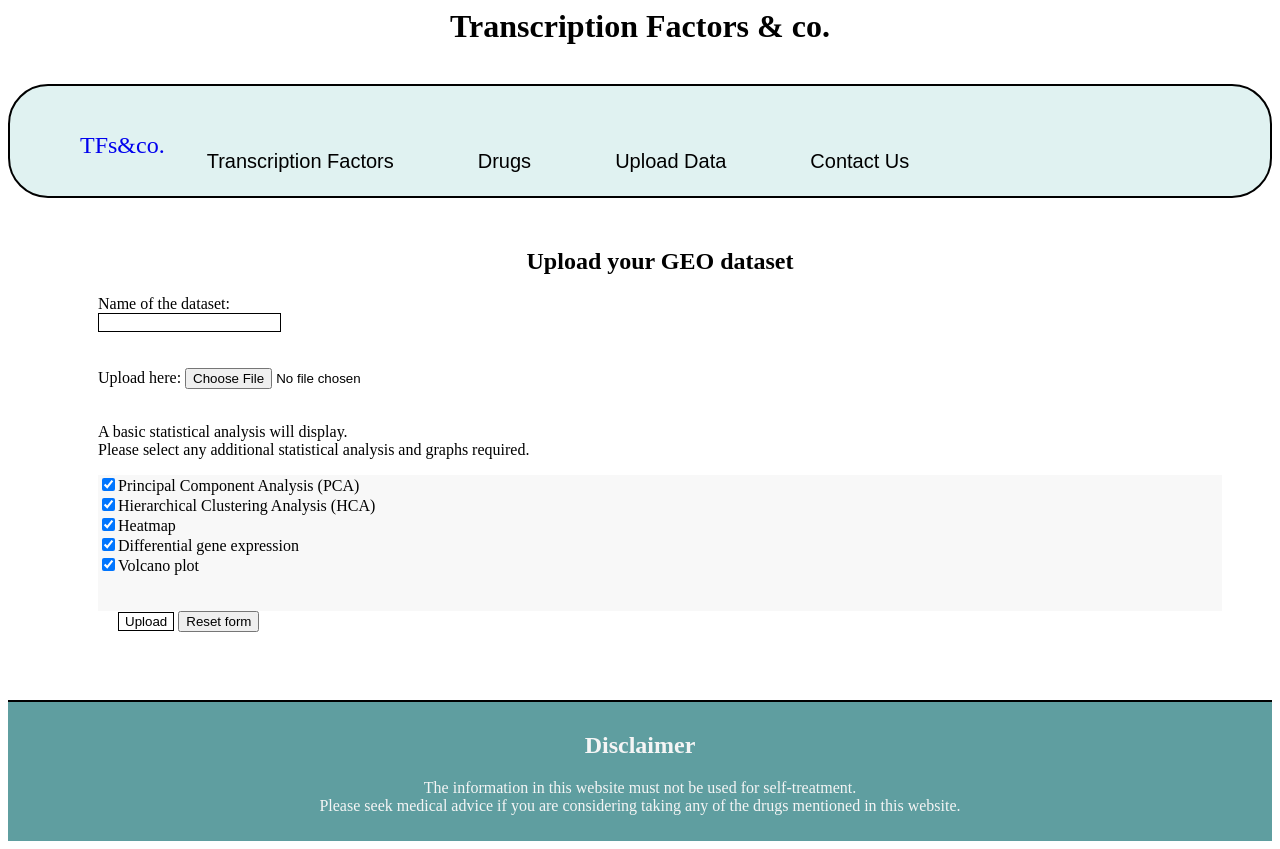
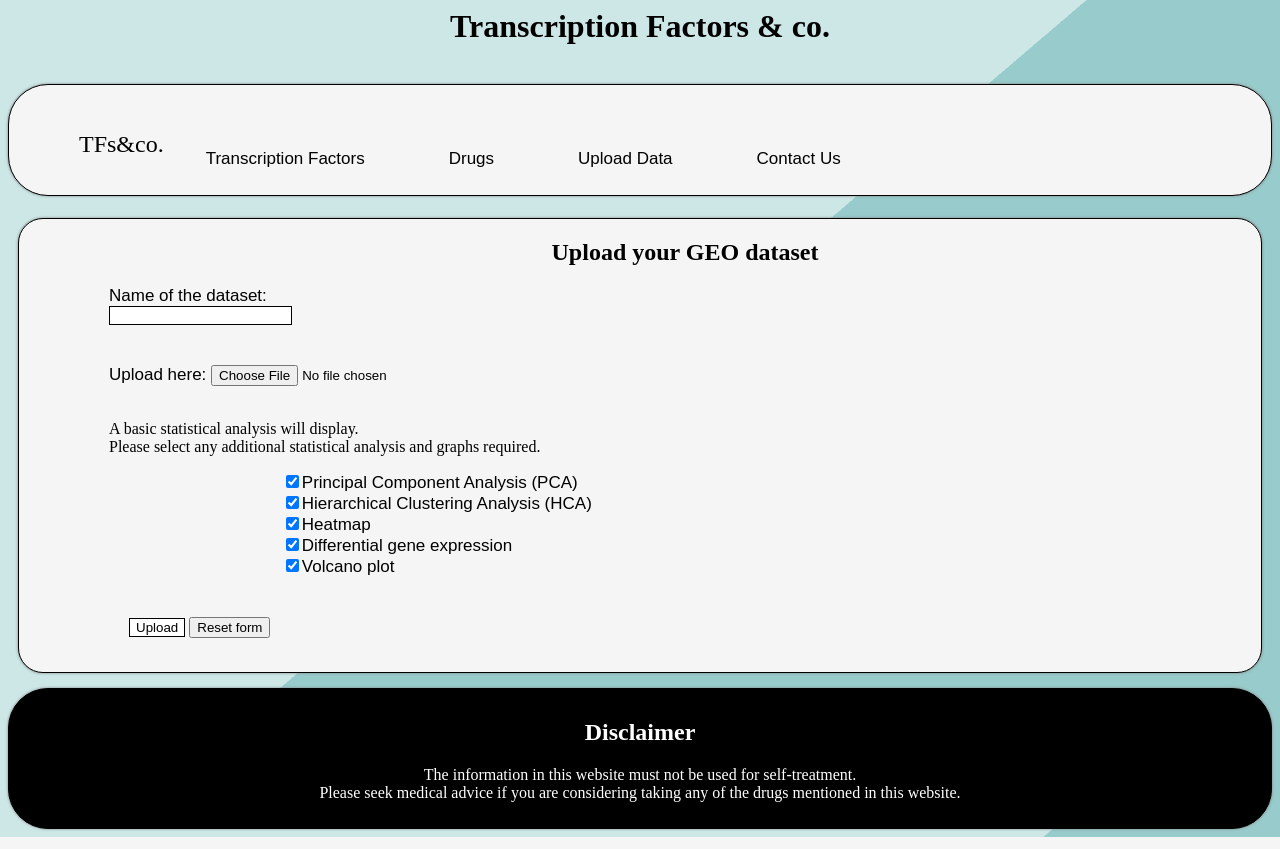
Before and after one commit to aelezi01/cleanTFsite, a Flask app: page /upload_data/ in a window 1280 px wide. Run offline with Flask 2, Linux system fonts and the light colour scheme.

Commit message:
ae 17:27 21/02

```diff
--- a/static/styles/layout.css
+++ b/static/styles/layout.css
@@ -1,16 +1,38 @@
+/* background and font designs */
+
+body {
+    background-image: url(/static/background\ 1.png);
+    background-position: center;
+    background-attachment: fixed;
+    background-size: cover;
+    background-repeat: no-repeat;
+}
+
+.fontHeaders {
+
+}
+
+.fontBody {
+    font-family: BrandonText,sans-serif, brandon-grotesque, BrandonText,sans-serif;
+    font-weight: 400;
+    font-size: 17px;
+
+}
 /* main menu */
 
 .mainMenu {
-    color: #e0f2f1;
-    background-color: #e0f2f1;
-    border: 2px solid black;
+    color: whitesmoke;
+    background-color: whitesmoke;
+    border: 1.4px solid black;
     border-radius: 40px;
     padding: 30px;
+    box-shadow: 0px 0px 3px 0.1px gray;
+    flex-wrap: nowrap;
 }
 
 .mainMenuLi {
     float: left;
-    background-color:  #e0f2f1;
+    background-color:  whitesmoke;
     padding-top: 0px;
 }
 
@@ -18,17 +40,21 @@
     font-size: 24px;
     text-decoration: none;
     display: block;
-    background-color: #e0f2f1;s
+    background-color: whitesmoke;
     color: black;
     float: left;
     border-radius: 40px black;
+}
+
+.a-homepage:hover {
+    color: teal;
 }
 
 .linksMainMenu {
     text-decoration: none;
     color: black;
     padding: 42px;
-    font-size: 20px;
+    font-size: 17px;
     border-radius: 40px solid black;
     font-family: 'Raleway', sans-serif;
 }
@@ -48,38 +74,40 @@ li.mainMenu a.linksMainMenu {
 
 footer {
     padding: 10px;
-    background-color:  #5f9ea0;
-    color: whitesmoke;
+    background-color:  black;
+    color: white;
     text-align: center;
     display: -ms-inline-flexbox;
-    border-top: 2px solid black;
+    border: 1.3px solid black;
+    border-radius: 40px;
     bottom: 0%;
     margin-top: auto;
+    box-shadow: 0px 0px 3px 0.1px gray;
 }
 
 /* extras */
 
 .contentMargin {
-    margin: 50px;
-    padding-left: 40px;
+    margin: 10px;
+    padding-left: 90px;
+    background-color: whitesmoke;
+    border: 1px solid black;
+    border-radius: 25px;
+    box-shadow: 0px 0px 3px 0.1px gray;
 }
 
 .flashed {
     text-align: center;
     padding: 20px;
     margin: 40px;
-    box-shadow: 0px 0px 3px 0.1px gray
+    box-shadow: 0px 0px 3px 0.1px gray;
 }
 
-.styleBoxes {
-    background-color: #f8f8f8;
-}
 
 /* Home page */
 
 .containerHome {
     padding: 30px;
-    background-color:#f8f8ff;
     display: flex;
     flex-wrap: wrap;
     justify-content: stretch;
@@ -88,14 +116,16 @@ footer {
 .buttonsHome {
     flex-basis:20%;
     text-decoration: none;
-    color: teal;
+    color: black;
     font-family: 'Open sans', sans-serif;
     text-align: center;
     border: 1px solid black;
     border-radius: 25px;
-    padding: 20px;
+    padding: 50px;
     padding-bottom: 40px;
-    margin: 30px auto;
+    margin: 10px auto;
+    background-color: whitesmoke;
+    box-shadow: 0px 0px 3px 0.1px gray;
 }
 
 
@@ -139,6 +169,8 @@ footer {
 
     #wrapper {width:90%;  margin: 0 auto; }
 
+    #content {width:70%; float:left; }
+
     #footer {width:100%; margin-bottom: 0%;}
 }
 
@@ -148,6 +180,8 @@ footer {
 
     #wrapper {width:90%;  margin: 0 auto; }
 
+    #content {width:70%; float:left; }
+
     #footer {width:100%; margin-bottom: 0%;}
 
 }
--- a/templates/basicLayout.html
+++ b/templates/basicLayout.html
@@ -26,6 +26,8 @@
             <li class="mainMenuLi"><a href="{{ url_for('contactus') }}" class="linksMainMenu">Contact Us</a></li>
             </ul>
         </div>
+
+        <div style="height: 12px;"></div>
     </head>
 
     <body>
@@ -33,6 +35,8 @@
         {% block content %}
 
         {% endblock %}
+
+        <div style="height: 5px;"></div>
 
         <footer class="footer">
             <h2>Disclaimer</h2>
--- a/templates/contactus.html
+++ b/templates/contactus.html
@@ -4,6 +4,8 @@
 
 <div class="contentMargin">
   <div class="container-3">
+    <div style="height: 15px;"></div>
+
     <div style="text-align: center;">
       <h2>Contact us</h2>
       <p>The scientific community relies on everyone's individual efforts to develop. <br>
@@ -34,6 +36,9 @@
         <input type="submit" value="submit">
       </div>
     </form>
+
+    <div style="height: 15px;"></div>
+
   </div>
 </div>
 
--- a/templates/upload_data.html
+++ b/templates/upload_data.html
@@ -22,7 +22,7 @@
     <form action="#" method='POST'>
         <!--the user can upload their data file here-->
         <div>
-            <section>
+            <section class="fontBody">
                 <div>
                 <label for="file_name">Name of the dataset:</label><br>
                 <input type="text" id="file_name" name="file_name" style="border: 1px solid black;"><br>
@@ -30,7 +30,7 @@
                 <div>
                 <br>
                 <label for="file" >Upload here:</label>
-                <input type="file" id="file" name="file" value="Select file" style="background-color: white; color: black;" required><br>
+                <input type="file" id="file" name="file" value="Select file" style="background-color: whitesmoke; color: black;" required><br>
                 </div>
             </section>
 
@@ -41,7 +41,7 @@
                     Please select any additional statistical analysis and graphs required.</p>
             </div>
 
-            <div class="styleBoxes">
+            <div style="margin-left: 15%;" class="fontBody">
                 <div>
                     <label for=""><input type="checkbox" value="graph" name="PCA" checked>Principal Component Analysis (PCA)</label>
                 </div>
```
